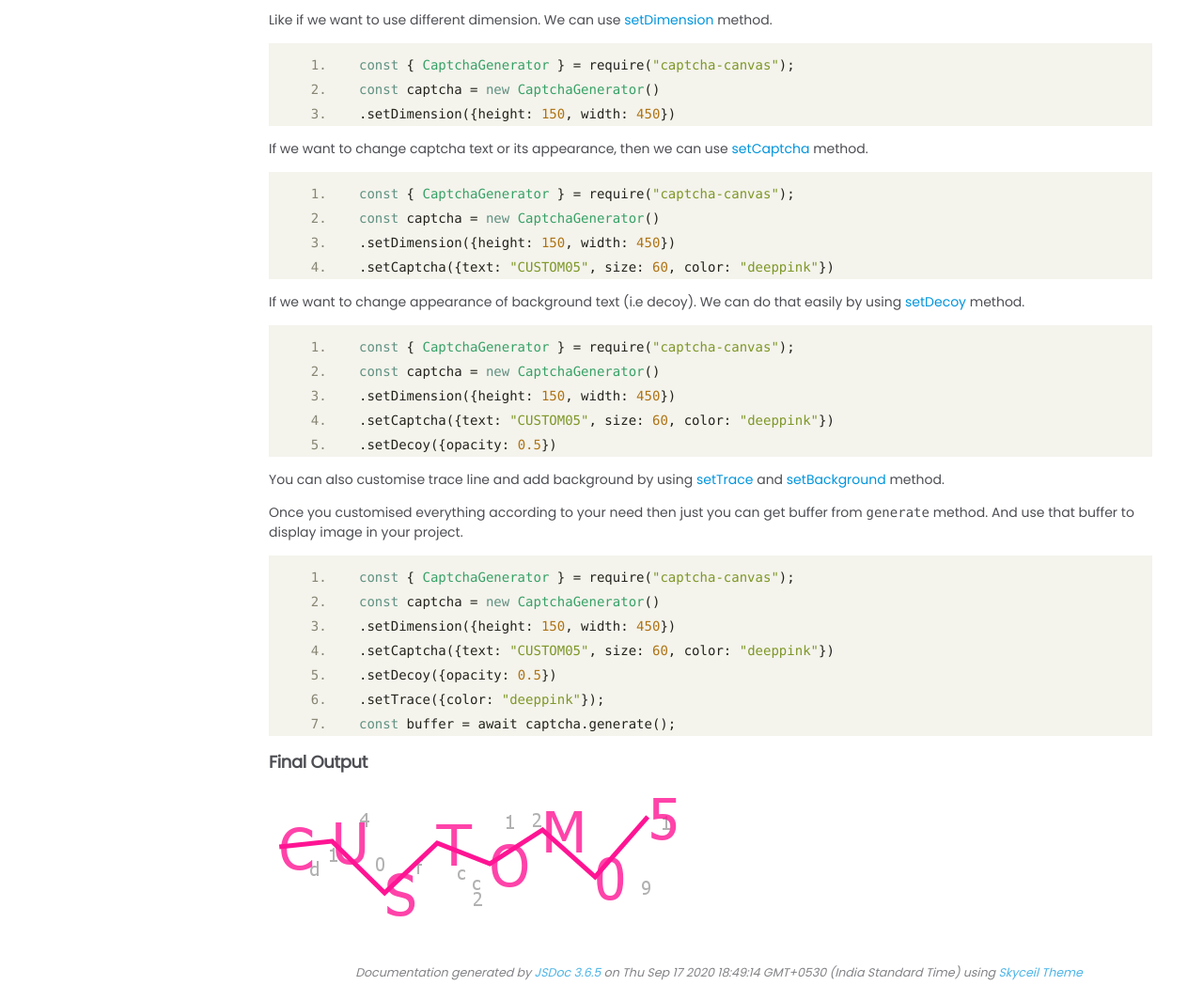
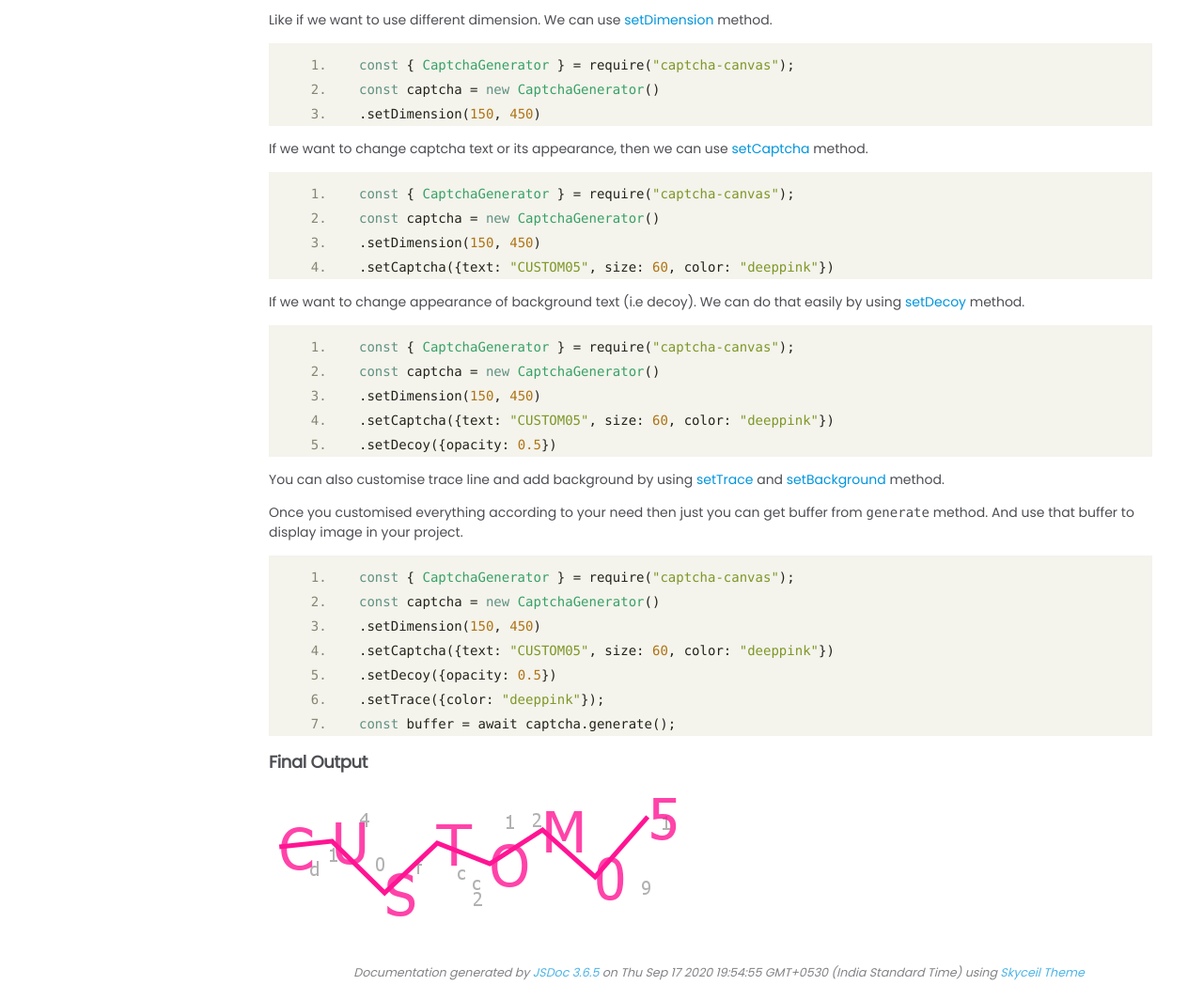
Before and after one commit to Shashank3736/captcha-canvas, a website: page docs/index.html in a window 1280 px wide. Shown: the part 489-1554 px from the top of the page at 94% size. Drawn offline with Linux system fonts and the light colour scheme.

Commit message:
updated docs

```diff
--- a/docs/index.html
+++ b/docs/index.html
@@ -73,18 +73,18 @@ const captcha = new CaptchaGenerator();
 <p>Like if we want to use different dimension. We can use <a href="https://captcha-canvas.js.org/CaptchaGenerator.html#setDimension">setDimension</a> method.</p>
 <pre class="prettyprint linenums source lang-js"><code>const { CaptchaGenerator } = require(&quot;captcha-canvas&quot;);
 const captcha = new CaptchaGenerator()
-.setDimension({height: 150, width: 450})
+.setDimension(150, 450)
 </code></pre>
 <p>If we want to change captcha text or its appearance, then we can use <a href="https://captcha-canvas.js.org/CaptchaGenerator.html#setCaptcha">setCaptcha</a> method.</p>
 <pre class="prettyprint linenums source lang-js"><code>const { CaptchaGenerator } = require(&quot;captcha-canvas&quot;);
 const captcha = new CaptchaGenerator()
-.setDimension({height: 150, width: 450})
+.setDimension(150, 450)
 .setCaptcha({text: &quot;CUSTOM05&quot;, size: 60, color: &quot;deeppink&quot;})
 </code></pre>
 <p>If we want to change appearance of background text (i.e decoy). We can do that easily by using <a href="https://captcha-canvas.js.org/CaptchaGenerator.html#setDecoy">setDecoy</a> method.</p>
 <pre class="prettyprint linenums source lang-js"><code>const { CaptchaGenerator } = require(&quot;captcha-canvas&quot;);
 const captcha = new CaptchaGenerator()
-.setDimension({height: 150, width: 450})
+.setDimension(150, 450)
 .setCaptcha({text: &quot;CUSTOM05&quot;, size: 60, color: &quot;deeppink&quot;})
 .setDecoy({opacity: 0.5})
 </code></pre>
@@ -92,7 +92,7 @@ const captcha = new CaptchaGenerator()
 <p>Once you customised everything according to your need then just you can get buffer from <code>generate</code> method. And use that buffer to display image in your project.</p>
 <pre class="prettyprint linenums source lang-js"><code>const { CaptchaGenerator } = require(&quot;captcha-canvas&quot;);
 const captcha = new CaptchaGenerator()
-.setDimension({height: 150, width: 450})
+.setDimension(150, 450)
 .setCaptcha({text: &quot;CUSTOM05&quot;, size: 60, color: &quot;deeppink&quot;})
 .setDecoy({opacity: 0.5})
 .setTrace({color: &quot;deeppink&quot;});
@@ -113,7 +113,7 @@ const buffer = await captcha.generate();
 <br class="clear">
 
 <footer>
-    Documentation generated by <a href="https://github.com/jsdoc/jsdoc">JSDoc 3.6.5</a> on Thu Sep 17 2020 18:49:14 GMT+0530 (India Standard Time) using <a href="https://github.com/zyrouge/jsdoc-skyceil">Skyceil Theme</a>
+    Documentation generated by <a href="https://github.com/jsdoc/jsdoc">JSDoc 3.6.5</a> on Thu Sep 17 2020 19:54:55 GMT+0530 (India Standard Time) using <a href="https://github.com/zyrouge/jsdoc-skyceil">Skyceil Theme</a>
 </footer>
 
 <script>prettyPrint();</script>
```
Also changed, not shown: docs/CaptchaGenerator.html (+1 -1 lines), docs/constants.js.html (+1 -1 lines), docs/global.html (+1 -1 lines), docs/main.js.html (+1 -1 lines), docs/readme.md.
